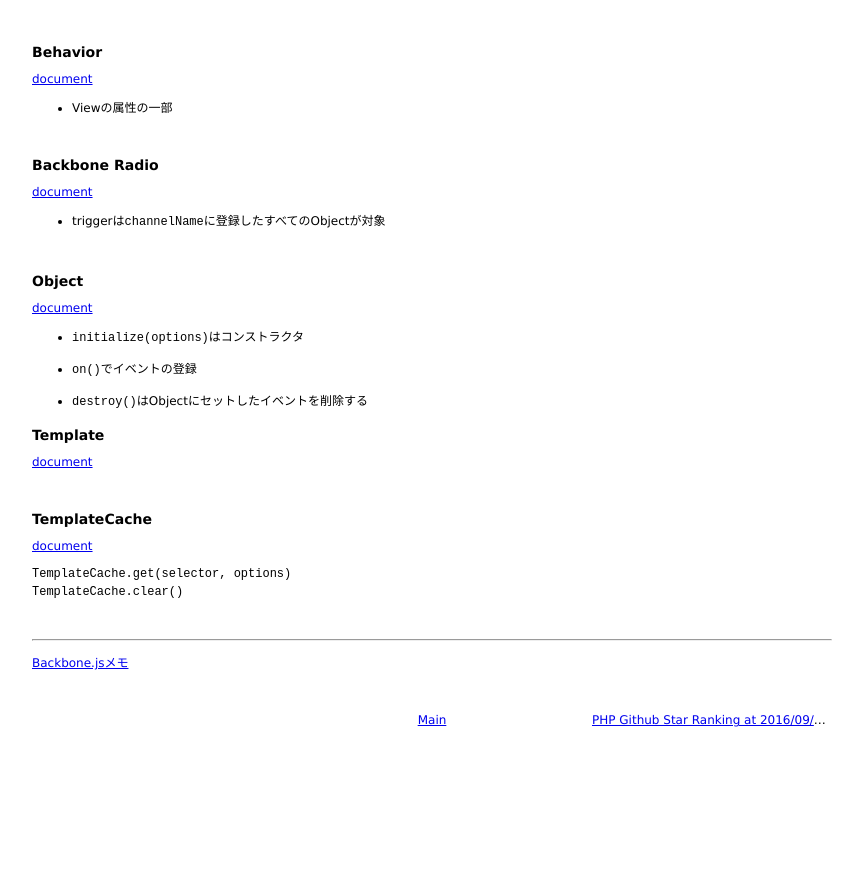
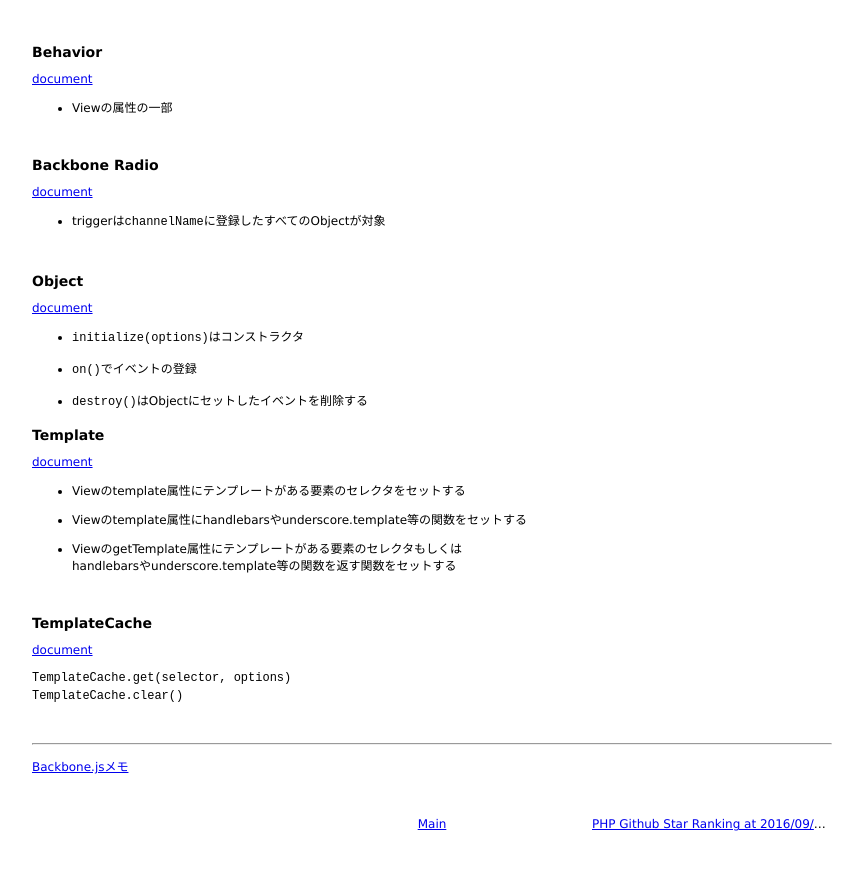
Before and after one commit to 38elements/38elements.github.com, a Jekyll site: the page built from _posts/2016-09-11-backbone_marionette.md, in a window 1280 px wide and 900 px high, scrolled down 2631 px. Shown: the top 870 px of the window, without its empty margins (208-1071 px from the left). Built offline with Jekyll 4.4.1, drawn with Linux system fonts in a browser that asks for light colours; before the commit the page ends 3427 px from its top, so only the background shows below that.

Commit message:
Update 2016-09-11-backbone_marionette.md

```diff
--- a/_posts/2016-09-11-backbone_marionette.md
+++ b/_posts/2016-09-11-backbone_marionette.md
@@ -206,6 +206,13 @@ region.show(view, {preventDestroy: true});
 ### Template
 [document](http://marionettejs.com/docs/master/template.html)
 
+* Viewのtemplate属性にテンプレートがある要素のセレクタをセットする
+
+* Viewのtemplate属性にhandlebarsやunderscore.template等の関数をセットする
+
+* ViewのgetTemplate属性にテンプレートがある要素のセレクタもしくは
+handlebarsやunderscore.template等の関数を返す関数をセットする
+
 <br>
 
 ### TemplateCache
```
